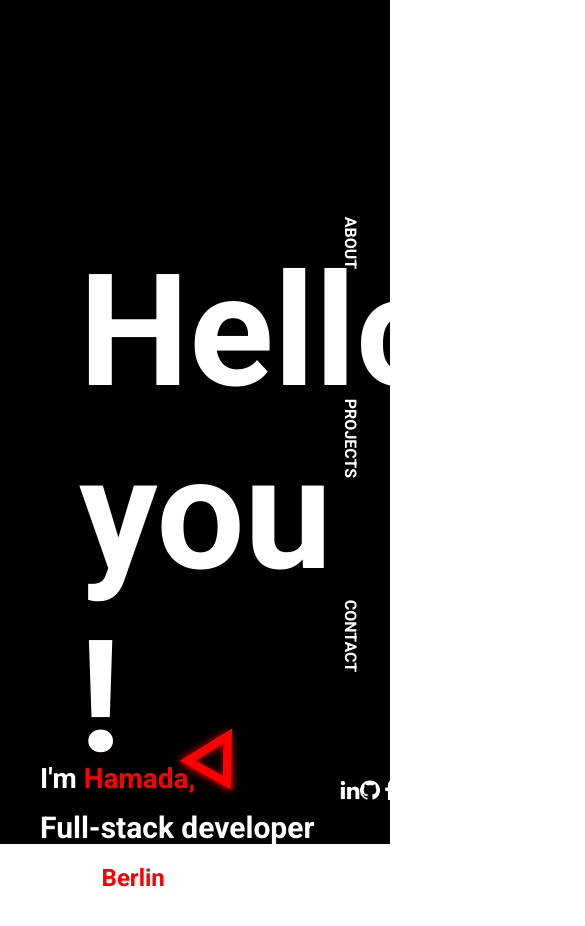
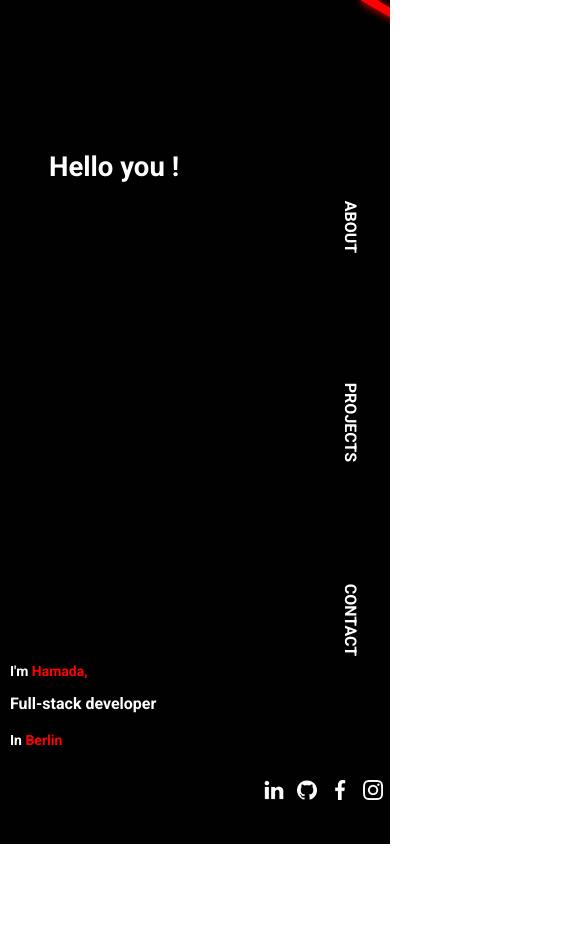
Before and after one commit to hamadagh/frontend-portfolio, a React (Create React App) app: page / in a window 390 px wide. Shown: the top 926 px of the page, 585 px wide, since content can reach past the window. After the commit the page ends 844 px from the top, so only its background shows below. Built offline with nearby package versions, Linux system fonts and the light colour scheme.

Commit message:
working on responsivity

```diff
--- a/src/components/Home.js
+++ b/src/components/Home.js
@@ -5,12 +5,13 @@ import Github from "./images/github.png";
 import Facebook from "./images/facebook.png";
 import Instagram from "./images/instagram.png";
 import "./style.css";
+import "./responsive.css";
 
 const calc = (x, y) => [x - window.innerWidth / 2, y - window.innerHeight / 2];
 const trans1 = (x, y) => `translate3d(${x / 10}px,${y / 10}px,0)`;
-const trans2 = (x, y) => `translate3d(${x / 8 + 635}px,${y / 8 - 270}px,0)`;
-const trans3 = (x, y) => `translate3d(${x / 6 - 490}px,${y / 6 - 213}px,0)`;
-const trans4 = (x, y) => `translate3d(${x / 6 + 20}px,${y / 6 - 65}px,0)`;
+const trans2 = (x, y) => `translate3d(${x / 8 + 735}px,${y / 8 - 170}px,0)`;
+const trans3 = (x, y) => `translate3d(${x / 6 + 70}px,${y / 6 - 513}px,0)`;
+const trans4 = (x, y) => `translate3d(${x / 6 + 340}px,${y / 6 - 132}px,0)`;
 
 function Home() {
   const [color, setColor] = useState({ color: "red" });
@@ -78,7 +79,7 @@ function Home() {
           >
             <span className="greeting">Hello you !</span>
           </animated.div>
-          <div className="shapes">
+
           <animated.div
             className={className.carre}
             style={{ transform: props.xy.interpolate(trans2) }}
@@ -92,15 +93,14 @@ function Home() {
             style={{ transform: props.xy.interpolate(trans3) }}
           />
         </div>
-        </div>
         <div className="full-stack-section">
           <span className="im">
             I'm <span className="hamada">Hamada,</span>
           </span>
           <span className="full-stack">Full-stack developer</span>
           <br></br>
-          <span className="from">
-            From <span className="berlin">Berlin</span>
+          <span className="in">
+            In <span className="berlin">Berlin</span>
           </span>
         </div>
       </div>
--- /dev/null
+++ b/src/components/responsive.css
@@ -0,0 +1,36 @@
+@media only screen and (max-width: 400px) {
+  /* home page */
+  .first-section {
+    margin-left: 10px;
+    width: 65%;
+  }
+  .greeting {
+    font-size: 3ch;
+  }
+  .im {
+    font-size: 14px;
+  }
+  .full-stack-section {
+    margin-bottom: 15px;
+  }
+  .full-stack {
+    font-size: 16px;
+  }
+  .in {
+    font-size: 14px;
+  }
+  .third-section {
+    width: 35%;
+  }
+  /* home page */
+}
+@media only screen and (min-width: 401px) and (max-width: 759px) {
+}
+@media only screen and (min-width: 760px) and (max-width: 999px) {
+}
+@media only screen and (min-width: 1000px) and (max-width: 1390px) {
+}
+@media only screen and (min-width: 1391px) and (max-width: 1600px) {
+}
+@media only screen and (min-width: 1601px) {
+}
--- a/src/components/style.css
+++ b/src/components/style.css
@@ -4,6 +4,7 @@
 
 * {
   font-family: "Roboto", sans-serif;
+  margin: 0;
 }
 
 /* HOME SECTION */
@@ -12,6 +13,7 @@
   width: 100%;
   height: 100vh;
   display: flex;
+  overflow: hidden;
 }
 .first-section {
   display: flex;
@@ -23,12 +25,12 @@
   margin-left: 40px;
 }
 .my-name {
-  margin-top: 140px;
+  height: 80%;
 }
 .hello-you {
   cursor: pointer;
   position: relative;
-  top: 100px;
+  top: 150px;
   left: 10vw;
   z-index: 10;
 }
@@ -46,13 +48,13 @@
   width: 100%;
   height: 100%;
   position: relative;
-  top: 100px;
+  top: 50px;
   left: 9vw;
   z-index: 1;
 }
 .red-carre {
-  min-width: 8ch;
-  min-height: 8ch;
+  min-width: 1ch;
+  min-height: 1ch;
   width: 16vw;
   height: 16vw;
   max-width: 24ch;
@@ -76,7 +78,7 @@
   background-position: center;
   background-size: cover;
   position: relative;
-  z-index: 9;
+  z-index: 12;
 }
 .red-circle {
   min-width: 8ch;
@@ -119,7 +121,7 @@
   background-position: center;
   background-size: cover;
   position: relative;
-  z-index: 9;
+  z-index: 12;
 }
 .green-circle {
   min-width: 8ch;
@@ -162,7 +164,7 @@
   background-position: center;
   background-size: cover;
   position: relative;
-  z-index: 9;
+  z-index: 12;
 }
 .pink-circle {
   min-width: 8ch;
@@ -180,6 +182,7 @@
 }
 .full-stack-section {
   margin-bottom: 40px;
+  height: 20%;
   display: flex;
   flex-direction: column;
   justify-content: flex-start;
@@ -194,7 +197,7 @@
 .full-stack {
   font-size: 30px;
 }
-.from {
+.in {
   font-size: 24px;
 }
 .berlin {
@@ -210,34 +213,7 @@
   text-align: center;
   justify-content: space-between;
 }
-.radio-buttons {
-  display: flex;
-  justify-content: space-evenly;
-  margin-top: 40px;
-}
-.radio-button input {
-  opacity: 0;
-  height: 20px;
-  width: 20px;
-  position: absolute;
-  cursor: pointer;
-}
-.checkmark {
-  height: 10px;
-  width: 10px;
-  border-radius: 50%;
-  background-color: #707070;
-  position: absolute;
-}
-.red-radio-button input:checked ~ .red-checkmark {
-  background-color: #ff0000;
-}
-.green-radio-button input:checked ~ .green-checkmark {
-  background-color: #32ff00;
-}
-.pink-radio-button input:checked ~ .pink-checkmark {
-  background-color: #ff00f9;
-}
+
 .icons {
   display: flex;
   margin-bottom: 40px;
```
Lines whose indentation alone changed are shown as unchanged.
